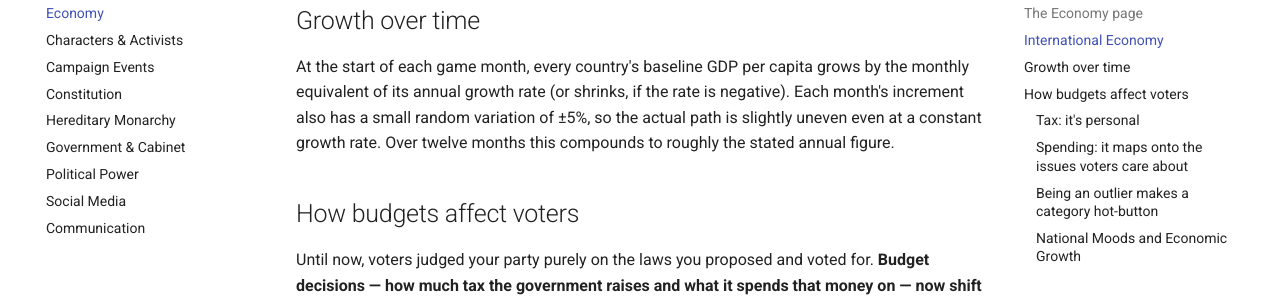
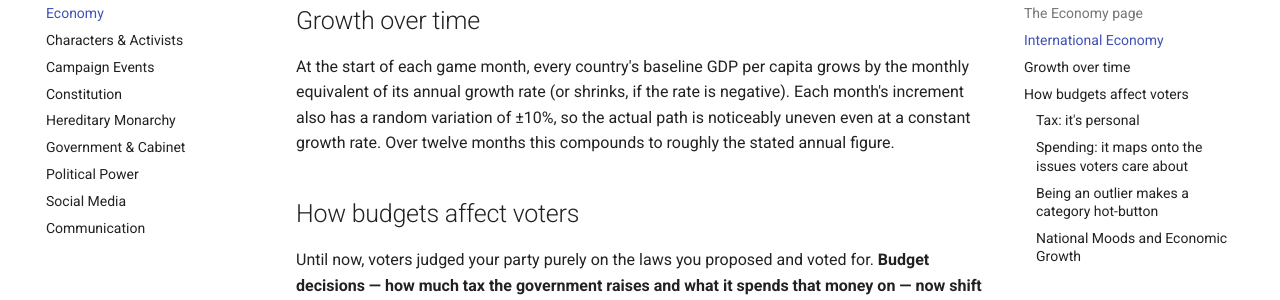
Before and after one commit to hankhank10/lawmaker-wiki, an MkDocs documentation site: the page built from docs/gameplay/economy.md, in a window 1280 px wide and 900 px high, scrolled down 3030 px. Shown: the part 203-503 px from the top of the window. Built offline with MkDocs 1.6.1 and Material for MkDocs 9.7.7, drawn with Linux system fonts in a browser that asks for light colours; comment, search, counter and statistics services are not loaded.

Commit message:
📝 Sync from private repo
Auto-synced from hankhank10/lawmaker/game-manual

```diff
--- a/docs/gameplay/economy.md
+++ b/docs/gameplay/economy.md
@@ -106,8 +106,8 @@ snapshot.
 
 At the start of each game month, every country's baseline GDP per capita grows by
 the monthly equivalent of its annual growth rate (or shrinks, if the rate is
-negative). Each month's increment also has a small random variation of ±5%, so
-the actual path is slightly uneven even at a constant growth rate. Over twelve
+negative). Each month's increment also has a random variation of ±10%, so
+the actual path is noticeably uneven even at a constant growth rate. Over twelve
 months this compounds to roughly the stated annual figure.
 
 ## How budgets affect voters
```
